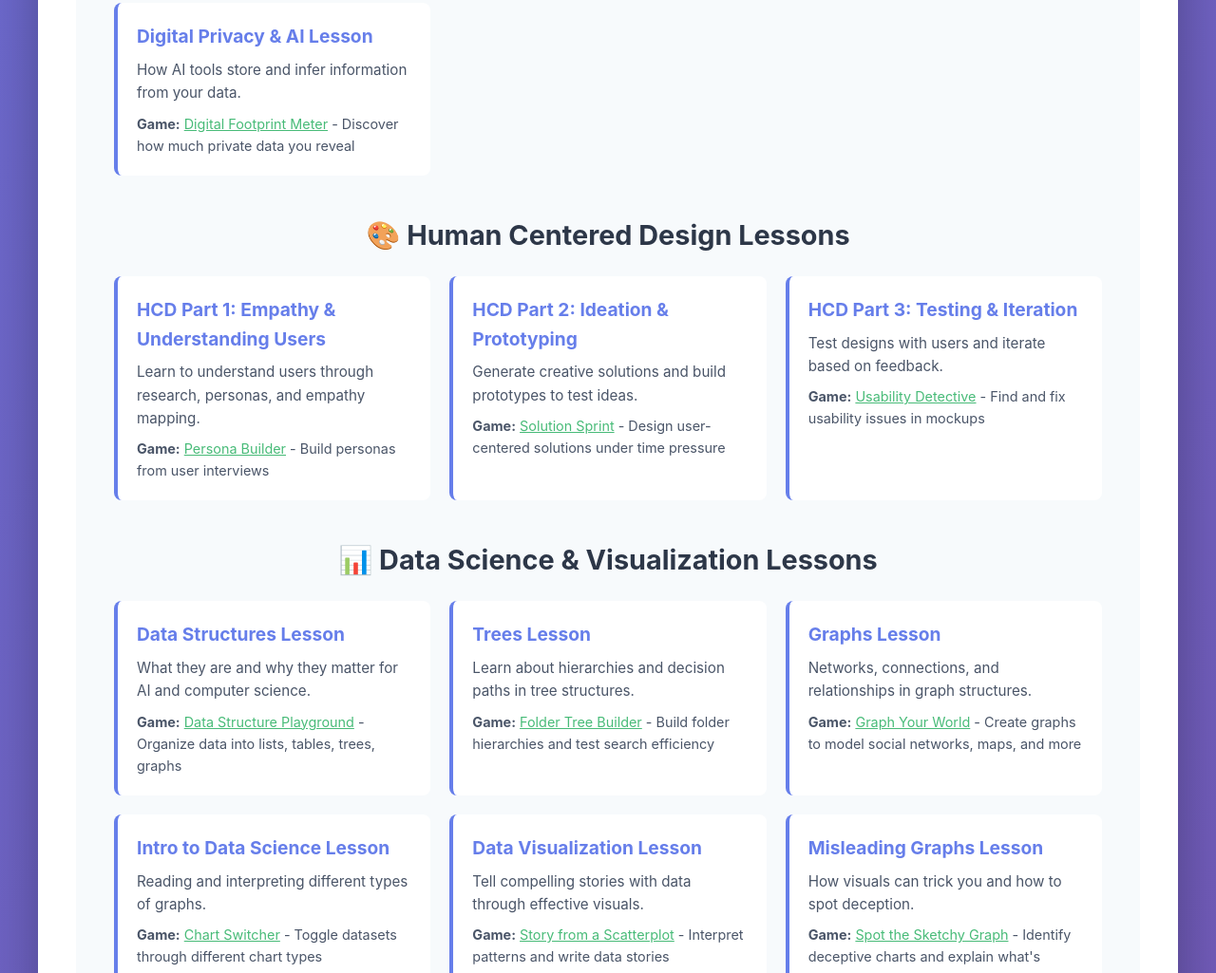
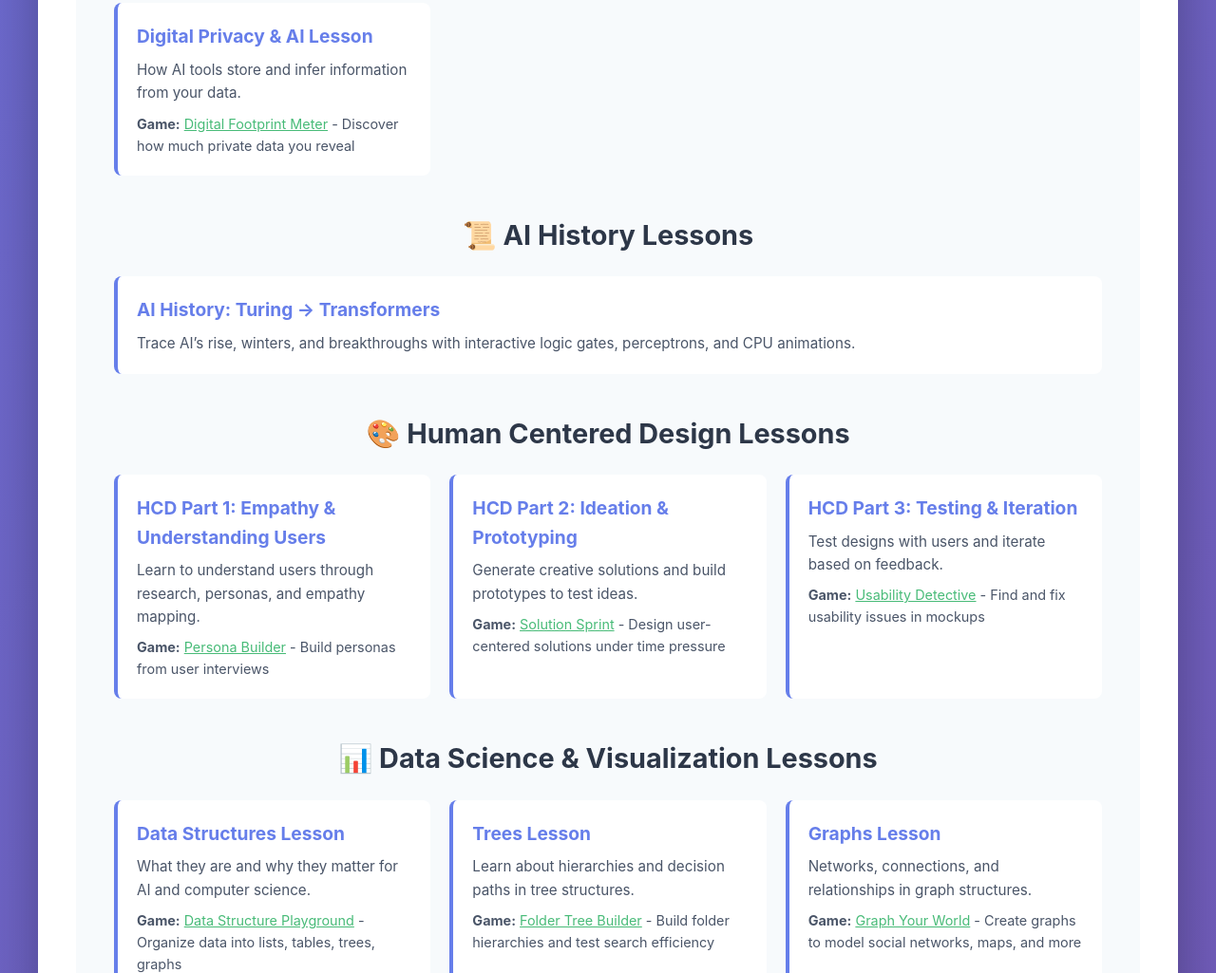
Before and after one commit to ceo4ced/artificial_intelligence_one, a website built with Vite: page topics.html in a window 1280 px wide. Shown: the part 3510-4535 px from the top of the page at 95% size. Built offline with nearby package versions, Linux system fonts and the light colour scheme; no server answers.

Commit message:
Add AI History section to topics

```diff
--- a/topics.html
+++ b/topics.html
@@ -728,6 +728,17 @@
                     </div>
                 </div>
 
+                <h3 style="margin-top: 40px;">📜 AI History Lessons</h3>
+                <div class="algorithm-grid">
+                    <div class="algorithm-box">
+                        <h4><a href="lessons/ai-history/index.html"
+                                style="color: #667eea; text-decoration: none;">AI History: Turing → Transformers</a>
+                        </h4>
+                        <p>Trace AI’s rise, winters, and breakthroughs with interactive logic gates, perceptrons, and
+                            CPU animations.</p>
+                    </div>
+                </div>
+
                 <h3 style="margin-top: 40px;">🎨 Human Centered Design Lessons</h3>
                 <div class="algorithm-grid">
                     <div class="algorithm-box">
```
